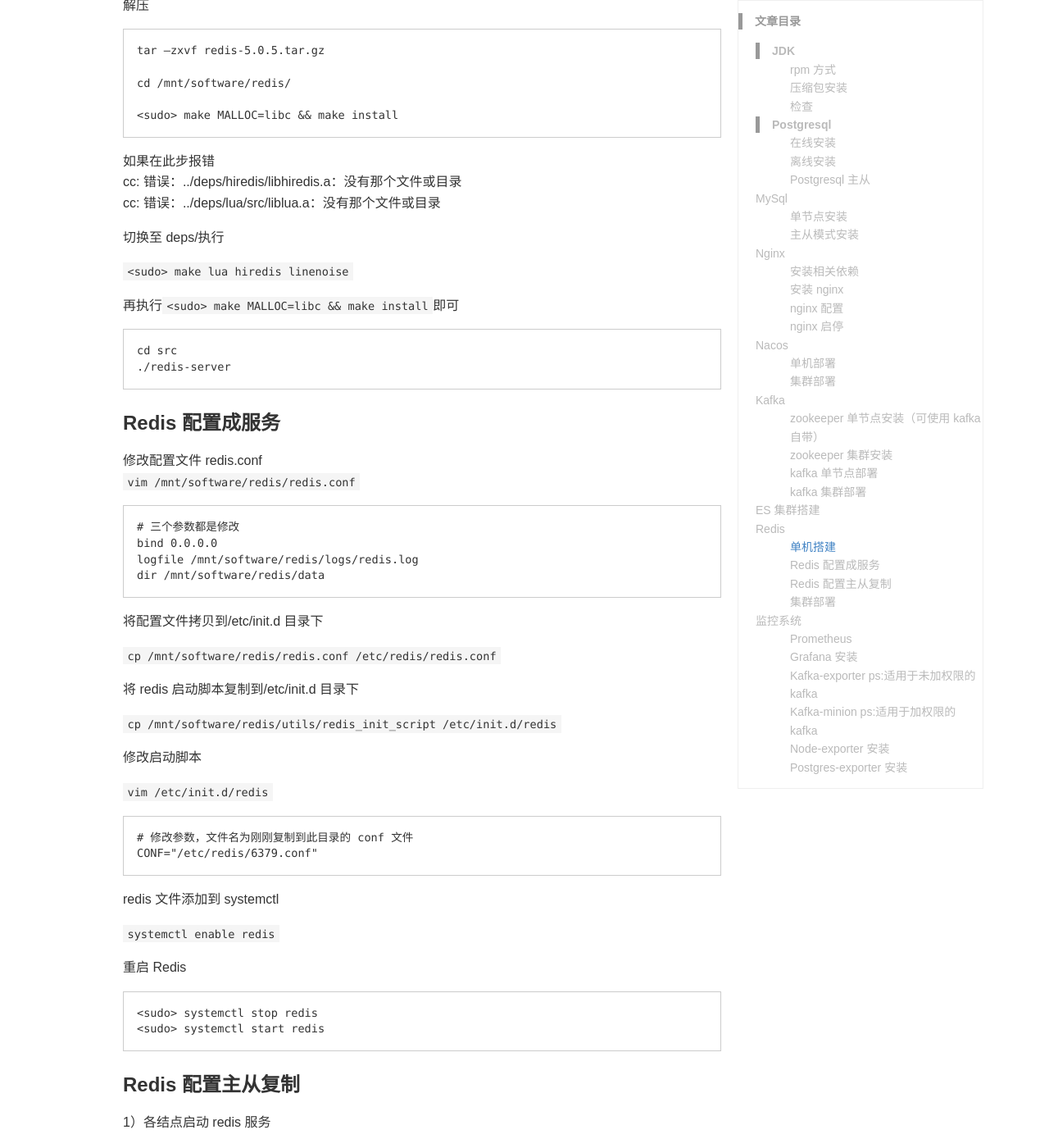
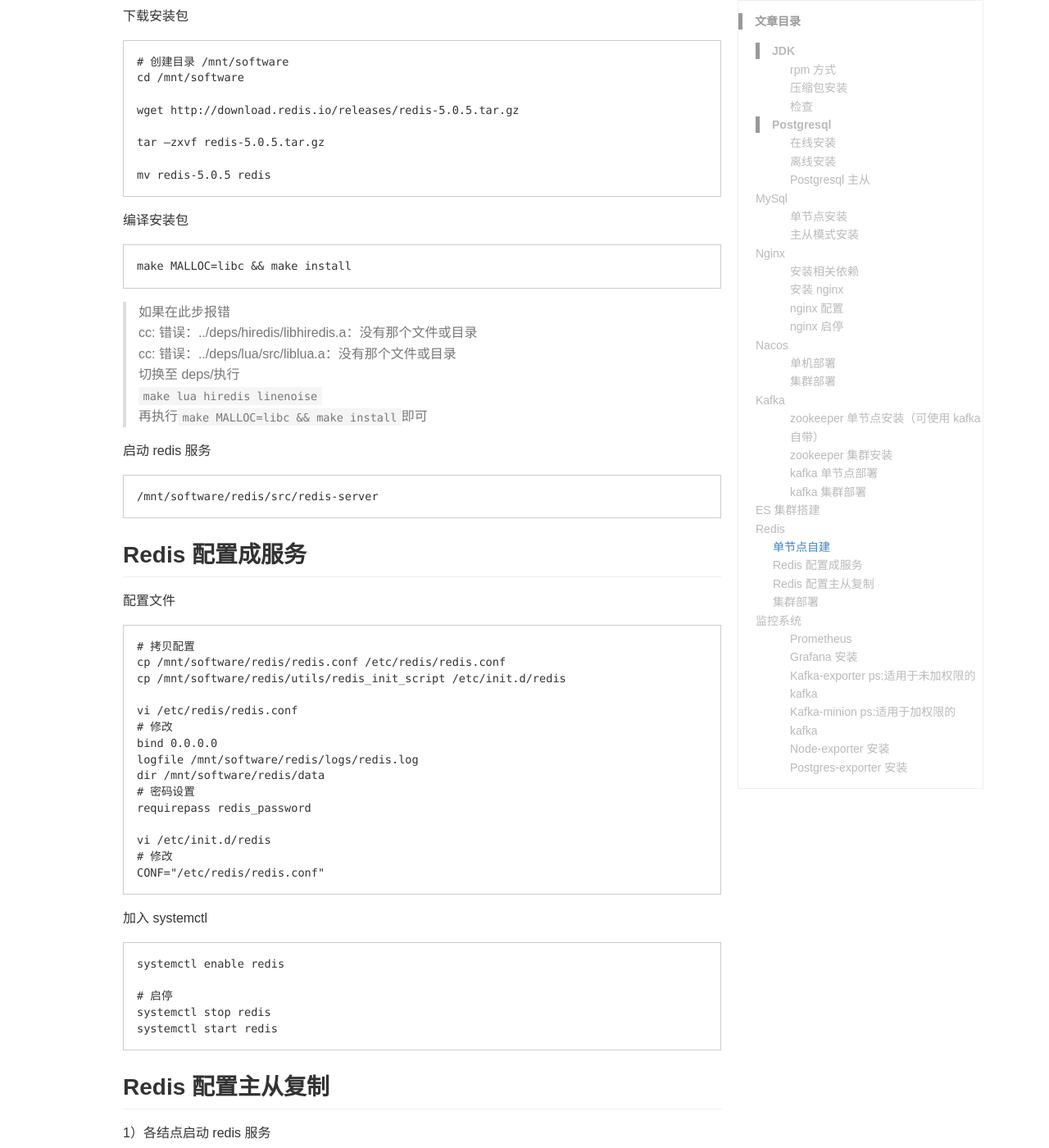
Before and after one commit to Lewinz/lewinz.github.io, a Jekyll site: the page built from _wiki/middleware.md, in a window 1280 px wide and 1400 px high, scrolled down 19732 px. Shown: the whole window at 82% size. Built offline with Jekyll 4.4.1, drawn with Linux system fonts in a browser that asks for light colours; some web fonts are replaced; comment, search, counter and statistics services are not loaded; a style sheet for code colours, icons or effects is not loaded.

Commit message:
update ps

````diff
--- a/_wiki/middleware.md
+++ b/_wiki/middleware.md
@@ -902,73 +902,65 @@
 ```
 
 # Redis
+## 单节点自建
+下载安装包
+``` shell
+# 创建目录 /mnt/software
+cd /mnt/software
 
-### 单机搭建
+wget http://download.redis.io/releases/redis-5.0.5.tar.gz
 
-解压
-``` shell
 tar –zxvf redis-5.0.5.tar.gz
 
-cd /mnt/software/redis/
-
-<sudo> make MALLOC=libc && make install
+mv redis-5.0.5 redis
 ```
 
-如果在此步报错
-cc: 错误：../deps/hiredis/libhiredis.a：没有那个文件或目录
-cc: 错误：../deps/lua/src/liblua.a：没有那个文件或目录
+编译安装包
+``` shell
+make MALLOC=libc && make install
+```
+> 如果在此步报错
+> cc: 错误：../deps/hiredis/libhiredis.a：没有那个文件或目录
+> cc: 错误：../deps/lua/src/liblua.a：没有那个文件或目录
+> 切换至 deps/执行
+> `make lua hiredis linenoise`
+> 再执行`make MALLOC=libc && make install`即可
 
-切换至 deps/执行
-
-`<sudo> make lua hiredis linenoise`
-
-再执行`<sudo> make MALLOC=libc && make install`即可
-
+启动 redis 服务
 ``` shell
-cd src
-./redis-server
+/mnt/software/redis/src/redis-server
 ```
 
-### Redis 配置成服务
+## Redis 配置成服务
+配置文件
+``` shell
+# 拷贝配置
+cp /mnt/software/redis/redis.conf /etc/redis/redis.conf
+cp /mnt/software/redis/utils/redis_init_script /etc/init.d/redis
 
-修改配置文件 redis.conf
-`vim /mnt/software/redis/redis.conf`
-
-``` shell
-# 三个参数都是修改
+vi /etc/redis/redis.conf
+# 修改
 bind 0.0.0.0
 logfile /mnt/software/redis/logs/redis.log
 dir /mnt/software/redis/data
+# 密码设置
+requirepass redis_password
+
+vi /etc/init.d/redis
+# 修改
+CONF="/etc/redis/redis.conf"
 ```
 
-将配置文件拷贝到/etc/init.d 目录下
+加入 systemctl
+``` shell
+systemctl enable redis
 
-`cp /mnt/software/redis/redis.conf /etc/redis/redis.conf`
-
-将 redis 启动脚本复制到/etc/init.d 目录下
-
-`cp /mnt/software/redis/utils/redis_init_script /etc/init.d/redis`
-
-修改启动脚本
-
-`vim /etc/init.d/redis`
-
-``` shell
-# 修改参数，文件名为刚刚复制到此目录的 conf 文件
-CONF="/etc/redis/6379.conf"
+# 启停
+systemctl stop redis
+systemctl start redis
 ```
 
-redis 文件添加到 systemctl
-
-`systemctl enable redis`
-
-重启 Redis
-``` shell
-<sudo> systemctl stop redis
-<sudo> systemctl start redis
-```
-
-### Redis 配置主从复制
+## Redis 配置主从复制
 
 1）各结点启动 redis 服务
 
@@ -998,7 +990,7 @@
 
 master_host: 10.16.212.224 以及 slave_read_only:1 字样即为配置成功
 
-### 集群部署
+## 集群部署
 
 暂时先参考此文档：https://www.jianshu.com/p/8045b92fafb2
 
````
Also changed, not shown: _posts/2022-01-12-server-port-proxy.md (+19 -0 lines).
